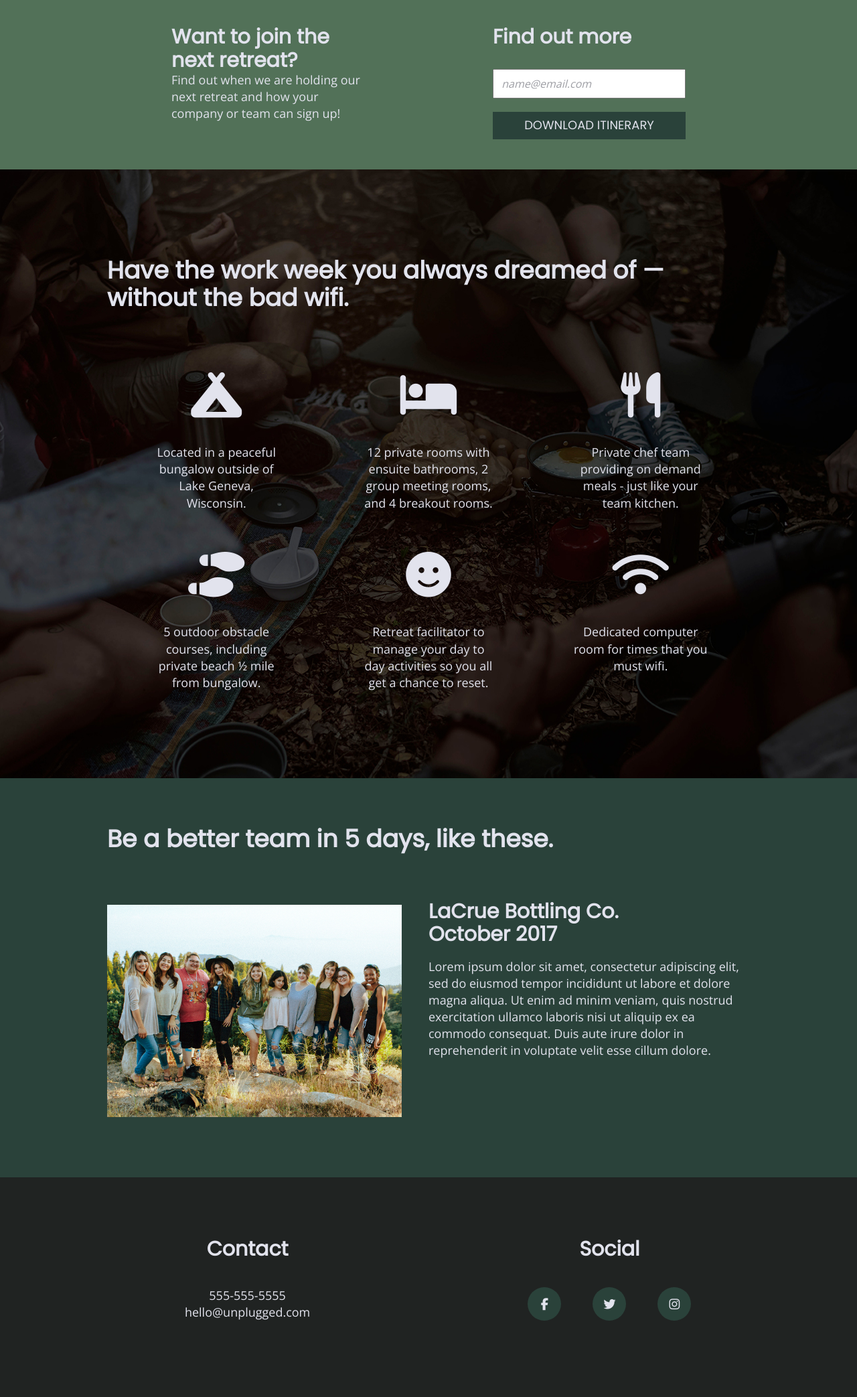
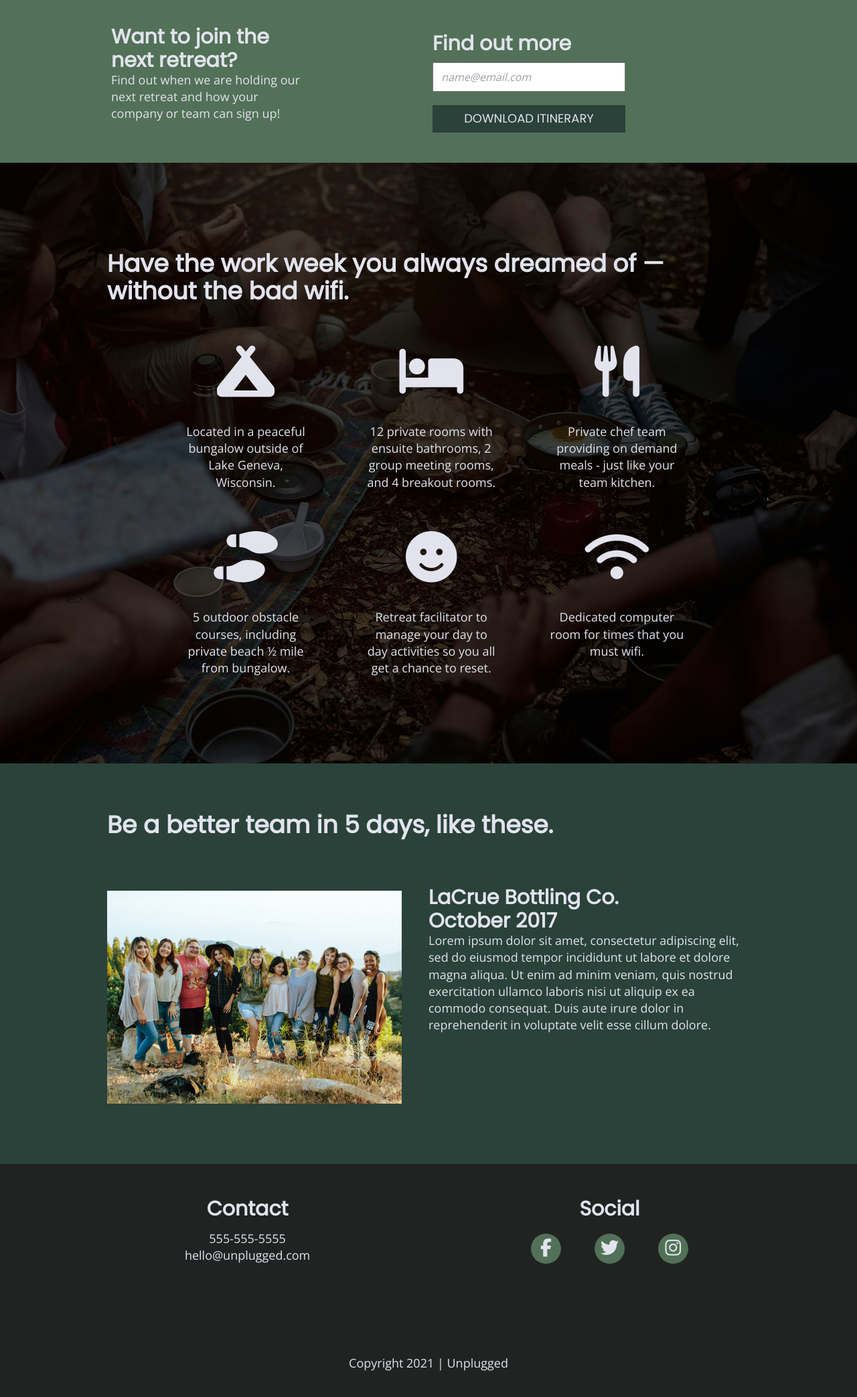
Before and after one commit to heidi37/unplugged-retreat, a website built with Parcel: page index.html in a window 1280 px wide. Shown: the part 702-2788 px from the top of the page at 67% size. After the commit the page ends 2760 px from the top, so only its background shows below. Built offline with nearby package versions, Linux system fonts and the light colour scheme.

Commit message:
fixed mobile spacing and font issues

```diff
--- a/css/main.css
+++ b/css/main.css
@@ -101,12 +101,14 @@ body {
 
 nav {
   font-weight: 700;
+  font-size: 1.125em;
 }
 
 ul,
 ol {
  padding: 0;
  list-style-type: none;
+ margin: 0;
 }
 
 a {
@@ -130,16 +132,12 @@ h2 {
 h3,
 h4 {
   font-size: 1.125em;
+  margin: 0;
 }
 
 p {
 	font-size: .875em;
   line-height: 1.4;
-}
-
-.features i {
-	font-size: 3.75em;
-  margin-bottom: 40px;
 }
 
 img {
@@ -156,7 +154,7 @@ address {
 
 .content-wrapper {
   width: 100%;
-  margin: 50px 0;
+  margin: 0; /* was 50px top and bottom */
   padding: 0 25px;
 }
 
@@ -165,10 +163,6 @@ header, footer {
   justify-content: center;
   align-items: center;
   flex-flow: row wrap;
-}
-
-aside .form {
-  margin-top: 30px;
 }
 
 aside, .faq, .mission {
@@ -213,11 +207,12 @@ header .content-wrapper {
   align-items: center;
   flex-flow: row wrap;
   margin: 0;
+  padding: 0;
 }
 
 .header-divider {
-  height: 1px;
-  background: gray;
+  height: .1px;
+  background: rgba(92, 87, 87, 0.5);
   width: 100%;
   margin: 10px 0 20px 0;
 }
@@ -248,7 +243,7 @@ footer {
 }
 
 footer p {
-  margin: 0;
+  margin: 15px 0 0 0;
 }
 
 footer .content-wrapper {
@@ -271,7 +266,7 @@ footer .social {
 
 footer .social-icons {
   display: flex;
-  justify-content: space-around;
+  justify-content: center;
   align-items: center;
 }
 
@@ -280,10 +275,16 @@ footer .social-icons p {
   display: flex;
   justify-content: center;
   align-items: center;
-  background-color: #2a423a;
-  width: 50px;
-  height: 50px;
+  background-color: #527158;
+  width: 45px;
+  height: 45px;
   border-radius: 50%;
+  margin: 20px 25px;
+  text-align: center;
+}
+
+footer .social-icons i {
+  font-size: 1.5em;
 }
 
 footer .copyright {
@@ -313,9 +314,21 @@ footer .copyright {
 
 aside {
   display: flex;
-  justify-content: center;
-  align-items: center;
+  justify-content: flex-start;
+  align-items: flex-start;
   flex-flow: row wrap;
+}
+
+aside .content-wrapper {
+  margin: 30px 0;
+}
+
+aside .form {
+  margin: 30px 0 20px;;
+}
+
+.form h3 {
+  margin: 10px 0;
 }
 
 /* Features */
@@ -325,14 +338,14 @@ aside {
   justify-content: center;
   flex-flow: row wrap;
   background: url('../img/rawpixel-800820-unsplash1.jpg') no-repeat center top;
+  background-size: cover;
 }
 
 .features h2 {
-  margin-bottom: 60px;
+  margin-bottom: 30px;
 }
 
 .features article {
-  width: 63%;
   margin: 30px 0;
   text-align: center;
   flex-basis: 100%;
@@ -340,13 +353,23 @@ aside {
 
 .features .features-items {
   display: flex;
-  justify-content: center;
+  justify-content: flex-end;
   align-items: flex-start;
   flex-flow: row wrap;
+  padding: 0 60px;
 }
 
 .features p {
   margin: 0;
+}
+
+.features i {
+	font-size: 4.25em;
+  margin-bottom: 40px;
+}
+
+.features h2 {
+  width: 305px;
 }
 
 .fontawesome-icons {
@@ -362,13 +385,22 @@ aside {
   flex-flow: row wrap;
 }
 
+.reviews .content-wrapper {
+  margin: 50px 0;
+}
+
 .reviews h2 {
-  margin-bottom: 40px;
+  margin: 0 0 20px;
+  line-height: 1.2;
 }
 
 .reviews h3 {
   width: 55%;
   margin: 20px 0;
+}
+
+.reviews p {
+  margin: 0;
 }
 
 
@@ -379,6 +411,15 @@ aside {
   justify-content: center;
   align-items: center;
   flex-flow: row wrap;
+}
+
+.mission h2 {
+  margin: 40px 0 5px 0;
+  line-height: 1.2;
+}
+
+.mission-content {
+  margin-bottom: 45px;
 }
 
 .map figure {
@@ -402,10 +443,25 @@ aside {
   justify-content: center;
   align-items: center;
   flex-flow: row wrap;
+  padding: 50px 0;
+}
+
+.contact-section h2 {
+  margin: 0;
+  line-height: 1.2;
+}
+
+.contact-section h4 {
+  margin: 10px 0;
+  line-height: 1.2;
 }
 
 .contact-section p {
   margin: 0;
+}
+
+.contact-content address {
+  font-size: .875em;
 }
 
 
@@ -413,25 +469,27 @@ aside {
 
 .faq {
   display: flex;
-  justify-content: center;
-  align-items: center;
   flex-flow: row wrap;
 }
 
 .faq .content-wrapper {
   margin: 50px 0 0 0;
   display: flex;
-  justify-content: center;
-  align-items: center;
   flex-flow: row wrap;
 }
 
 .faq h2 {
   margin-bottom: 40px;
+  margin-top: 0;
+  line-height: 1.2;
 }
 
 .faq-content {
-  margin-bottom: 50px;
+  margin-bottom: 25px;
+}
+
+.faq-content p {
+  margin-top: 10px;
 }
 
 /* ==========================================================================
@@ -582,7 +640,7 @@ aside {
   /* Aside */
 
   aside .content-wrapper {
-    margin: 10px 0 45px 0;
+    margin: 40px 0 45px 45px;
     display: flex;
     justify-content: space-between;
     flex-flow: row wrap;
@@ -697,6 +755,7 @@ aside {
     align-items: center;
   }
 
+
   /**** ABOUT PAGE ****/
 
   .mission-content {
@@ -731,10 +790,6 @@ aside {
     justify-content: space-between;
     align-items: flex-start;
     }
-
-  .contact-content address {
-    font-size: .875em;
-  }
 
   /**** FAQ PAGE ****/
 
```
